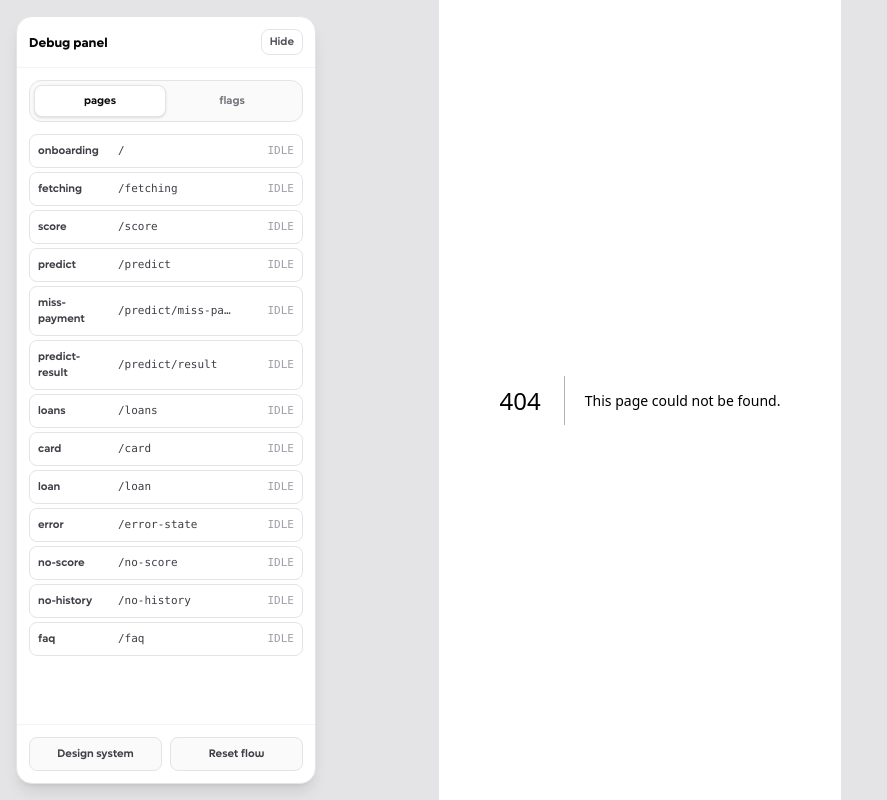
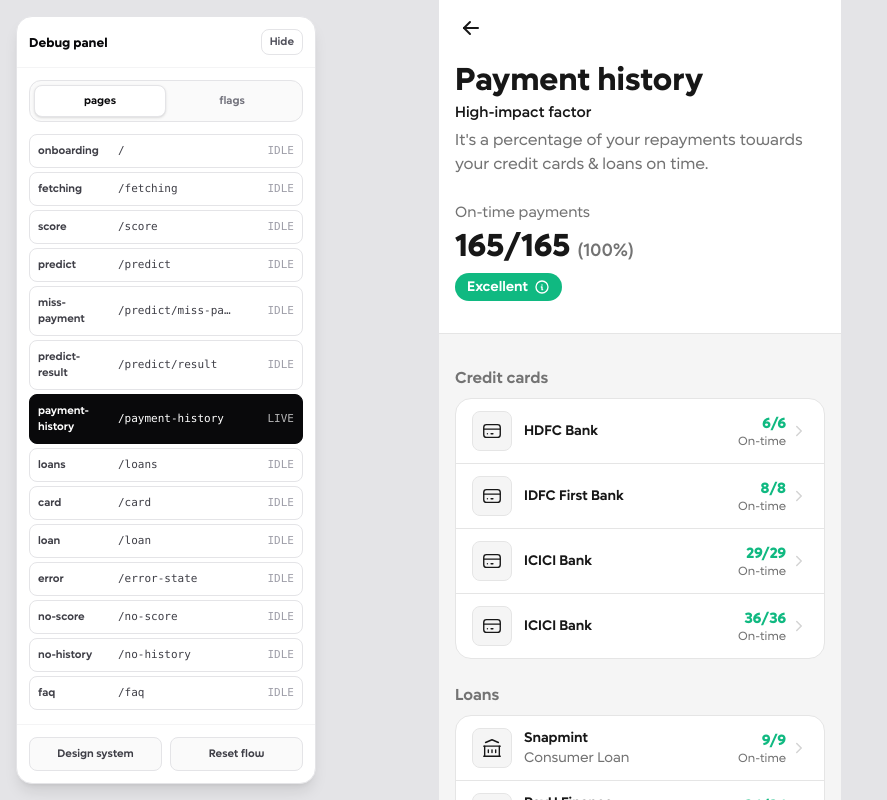
Before and after one commit to jothachil/credit-score-repo, a Next.js app: page /payment-history in a window 1280 px wide. Before the commit this address had no page. Shown: the top 800 px of the page, without its empty margins (0-887 px from the left). Built offline with nearby package versions, Linux system fonts and the light colour scheme.

Commit message:
Add payment history detail page and update navigation. Introduce new payment history section in DebugNavigationSidebar and mock data, enhancing user experience with detailed tips for credit score improvement.

```diff
--- a/app/components/DebugNavigationSidebar.js
+++ b/app/components/DebugNavigationSidebar.js
@@ -33,6 +33,10 @@
   {
     id: "predict-result",
     path: "/predict/result",
+  },
+  {
+    id: "payment-history",
+    path: "/payment-history",
   },
   {
     id: "loans",
--- a/app/data/mock.js
+++ b/app/data/mock.js
@@ -115,6 +115,35 @@
       label: "Take a new credit card",
       delta: -12,
       tone: "brand",
+    },
+  ],
+};
+
+// ---- Payment history detail page ----
+const paymentHistoryDetail = {
+  factorLabel: "High-impact factor",
+  description:
+    "It's a percentage of your repayments towards your credit cards & loans on time.",
+  onTimeLabel: "On-time payments",
+  tipsTitle: "Tips to boost credit score",
+  tips: [
+    {
+      id: "avoid-late",
+      title: "Avoid Late Payments",
+      detail:
+        "Even neutral payment histories with on-time payments are critical to maintaining your score.",
+    },
+    {
+      id: "limit-new",
+      title: "Limit New Applications",
+      detail:
+        "Opening fewer new accounts keeps your focus on a predictable payment schedule.",
+    },
+    {
+      id: "keep-old",
+      title: "Keep Old Accounts Open",
+      detail:
+        "Long-standing accounts with clean histories anchor your track record.",
     },
   ],
 };
@@ -483,6 +512,7 @@
   scoreDelta,
   scorePrediction,
   predictor,
+  paymentHistoryDetail,
   impacts,
   loans,
   card,
--- /dev/null
+++ b/app/payment-history/page.js
@@ -0,0 +1,175 @@
+"use client";
+
+import { IconChevronRight, IconInfoCircle } from "@tabler/icons-react";
+import { useRouter } from "next/navigation";
+import { useState } from "react";
+import ImpactBreakdownSheet from "../components/ImpactBreakdownSheet";
+import NavBar from "../components/NavBar";
+import { mock } from "../data/mock";
+
+const COPY = mock.paymentHistoryDetail;
+
+// Count each account's reported months (anything but not-reported) and how
+// many of those were on time. In this report every reported month is on
+// time, so the two match everywhere — but delayed/overdue months would
+// lower `onTime` below `total`.
+function paymentCounts(account) {
+  const months = Object.values(account.payments.byYear).flat();
+  const total = months.filter((m) => m.status !== "not-reported").length;
+  const onTime = months.filter((m) => m.status === "on-time").length;
+  return { onTime, total };
+}
+
+const ALL_ACCOUNTS = [...mock.loans.active, ...mock.loans.closed];
+const CARDS = ALL_ACCOUNTS.filter((a) => a.type === "card");
+const LOANS = ALL_ACCOUNTS.filter((a) => a.type === "loan");
+const TOTAL_ON_TIME = ALL_ACCOUNTS.reduce(
+  (n, a) => n + paymentCounts(a).onTime,
+  0,
+);
+
+// The badge and breakdown sheet reuse the payment-history impact tile's data.
+const IMPACT = mock.impacts.find((i) => i.id === "payment-history");
+
+// Account row: logo tile + name on the left, on-time count + chevron on the
+// right. Loans also show their product type (parsed off the row detail).
+function AccountRow({ account, subtitle, last, onClick }) {
+  const Icon = account.icon;
+  const { onTime, total } = paymentCounts(account);
+  return (
+    <button
+      type="button"
+      onClick={onClick}
+      className={`flex w-full cursor-pointer items-center justify-between gap-3 px-4 py-3 text-left transition-colors hover:bg-background-secondary ${
+        last ? "" : "border-b border-border-primary"
+      }`}
+    >
+      <span className="flex items-center gap-3">
+        <span className="grid size-10 shrink-0 place-items-center rounded-lg border border-border-primary bg-background-secondary text-content-primary">
+          <Icon size={22} stroke={1.5} />
+        </span>
+        <span className="flex flex-col">
+          <span className="text-[14px] leading-5 font-semibold text-content-primary">
+            {account.bank}
+          </span>
+          {subtitle && (
+            <span className="text-[14px] leading-5 text-content-secondary">
+              {subtitle}
+            </span>
+          )}
+        </span>
+      </span>
+      <span className="flex items-center gap-1">
+        <span className="flex flex-col items-end">
+          {/* All months on time reads green; any misses read amber */}
+          <span
+            className={`text-[15px] leading-5 font-bold ${
+              onTime === total ? "text-content-postive" : "text-content-warning"
+            }`}
+          >
+            {onTime}/{total}
+          </span>
+          <span className="text-[12px] leading-4 text-content-secondary">
+            On-time
+          </span>
+        </span>
+        <IconChevronRight
+          size={18}
+          stroke={2}
+          className="shrink-0 text-content-tertiary"
+        />
+      </span>
+    </button>
+  );
+}
+
+export default function PaymentHistory() {
+  const router = useRouter();
+  const [breakdownOpen, setBreakdownOpen] = useState(false);
+
+  return (
+    <div className="flex flex-1 flex-col bg-background-secondary">
+      <NavBar backHref="/score" border={false} />
+
+      {/* Hero — factor summary */}
+      <section className="flex flex-col gap-6 px-4 pt-2 pb-8 bg-white border-b border-border-primary">
+        <div className="flex flex-col gap-1">
+          <h1 className="text-2xl leading-8 font-bold text-content-primary">
+            Payment history
+          </h1>
+          <p className="text-[15px] leading-6 font-medium text-content-primary">
+            {COPY.factorLabel}
+          </p>
+          <p className="text-sm leading-6 text-content-secondary">
+            {COPY.description}
+          </p>
+        </div>
+
+        <div className="flex flex-col gap-1">
+          <p className="text-[15px] leading-6 text-content-secondary">
+            {COPY.onTimeLabel}
+          </p>
+          <div className="flex flex-col items-start gap-2">
+            <p className="text-2xl leading-9 font-bold text-content-primary">
+              {TOTAL_ON_TIME}/{TOTAL_ON_TIME}{" "}
+              <span className="text-lg font-medium text-content-secondary">
+                (100%)
+              </span>
+            </p>
+            <span className="flex items-center gap-1.5 rounded-full bg-background-postive px-3 py-1 text-[14px] leading-5 font-semibold text-content-inverse-primary">
+              {IMPACT.rating}
+              <button
+                type="button"
+                aria-label="How payment history is classified"
+                onClick={() => setBreakdownOpen(true)}
+                className="flex cursor-pointer items-center"
+              >
+                <IconInfoCircle size={16} stroke={2} />
+              </button>
+            </span>
+          </div>
+        </div>
+      </section>
+
+      {/* Credit cards */}
+      <section className="flex flex-col gap-2 px-4 pb-6 mt-8">
+        <h2 className="text-sm leading-6 font-semibold text-content-secondary">
+          Credit cards
+        </h2>
+        <div className="overflow-hidden rounded-2xl border border-border-primary bg-background-primary">
+          {CARDS.map((account, i) => (
+            <AccountRow
+              key={account.id}
+              account={account}
+              last={i === CARDS.length - 1}
+              onClick={() => router.push(`/card?id=${account.id}`)}
+            />
+          ))}
+        </div>
+      </section>
+
+      {/* Loans */}
+      <section className="flex flex-col gap-2 px-4 pb-8">
+        <h2 className="text-sm leading-6 font-semibold text-content-secondary">
+          Loans
+        </h2>
+        <div className="overflow-hidden rounded-2xl border border-border-primary bg-background-primary">
+          {LOANS.map((account, i) => (
+            <AccountRow
+              key={account.id}
+              account={account}
+              subtitle={account.detail.split("·")[1]?.trim()}
+              last={i === LOANS.length - 1}
+              onClick={() => router.push(`/loan?id=${account.id}`)}
+            />
+          ))}
+        </div>
+      </section>
+
+      <ImpactBreakdownSheet
+        impact={breakdownOpen ? IMPACT : null}
+        onOpenChange={setBreakdownOpen}
+      />
+    </div>
+  );
+}
--- a/app/score/page.js
+++ b/app/score/page.js
@@ -473,7 +473,13 @@
               <ImpactCard
                 key={impact.id}
                 {...impact}
-                onClick={() => setActiveImpact(impact)}
+                // Payment history has a full detail page; the other factors
+                // open the breakdown sheet.
+                onClick={() =>
+                  impact.id === "payment-history"
+                    ? router.push("/payment-history")
+                    : setActiveImpact(impact)
+                }
               />
             ))}
           </div>
```
